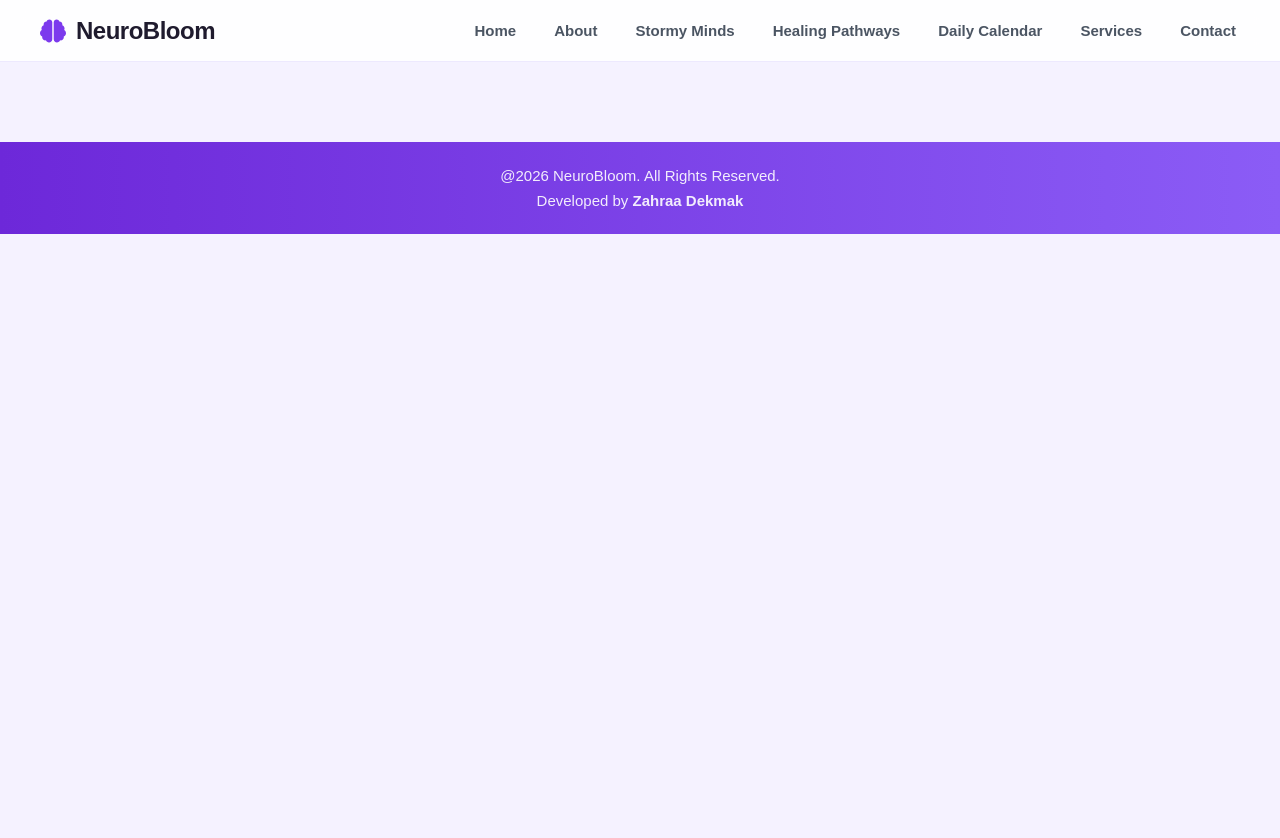
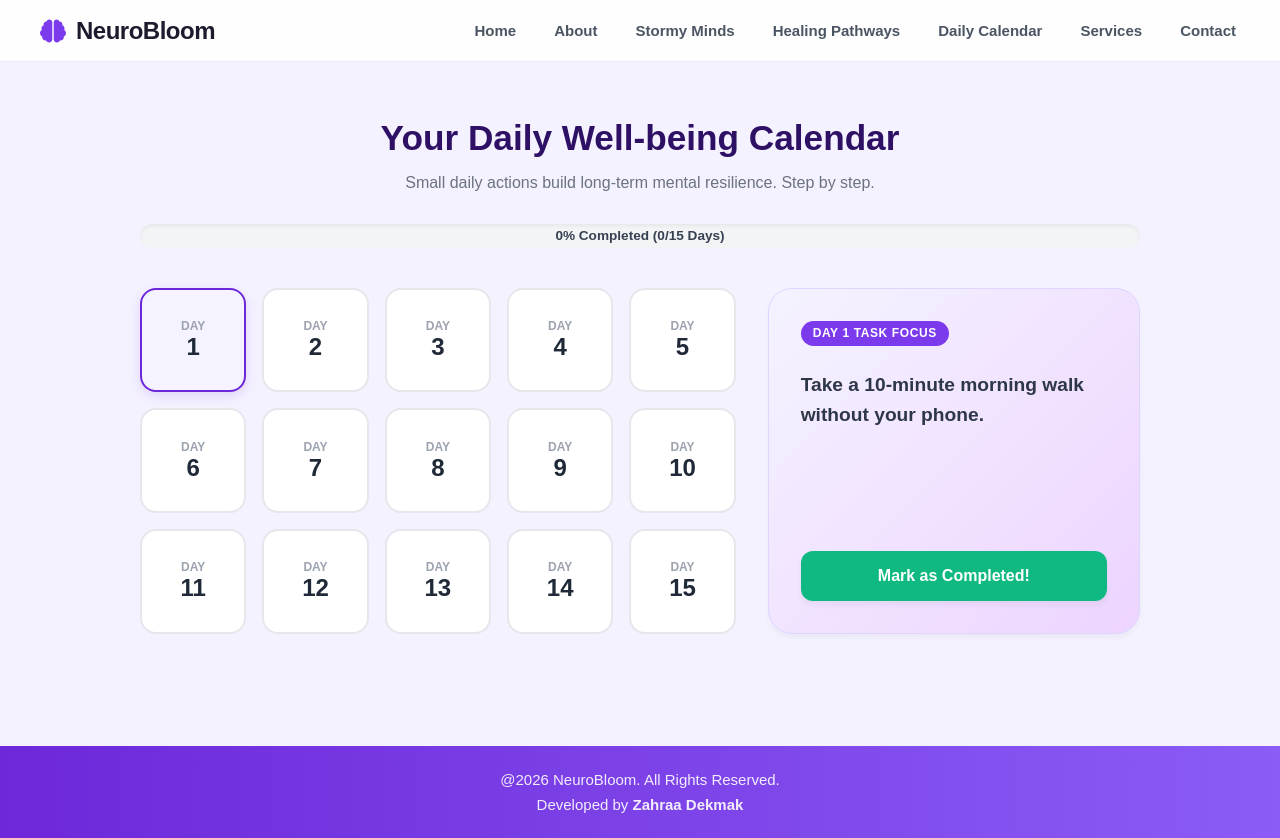
Before and after one commit to zahraadekmak4-ux/NeuroBloom, a React (Create React App) app: page /calender in a window 1280 px wide. Before the commit the page ends 800 px from the top, so only its background shows below. Built offline with nearby package versions, Linux system fonts and the light colour scheme.

Commit message:
add calender

```diff
--- a/src/App.js
+++ b/src/App.js
@@ -27,7 +27,7 @@ function AnimatedRoutes() {
         <Route path="/healingpathways" element={<PageLayout><HealingPathways /></PageLayout>} />
         <Route path="/services" element={<PageLayout><Services /></PageLayout>} />
         <Route path="/contact" element={<PageLayout><Contact /></PageLayout>} />
-        <Route path="/calendar" element={<PageLayout><Calender /></PageLayout>} />
+        <Route path="/calender" element={<PageLayout><Calender /></PageLayout>} />
       </Routes>
     </AnimatePresence>
   );
--- a/src/pages/Calender.jsx
+++ b/src/pages/Calender.jsx
@@ -1,5 +1,5 @@
 import React, { useState } from 'react';
-import './Calender.css'; // Make sure this path points correctly to your CSS file
+import './Calender.css';
 
 export default function Calender() {
   // 15 days of mental health challenges
```
